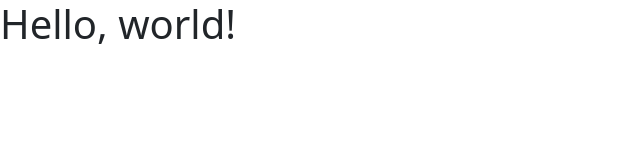
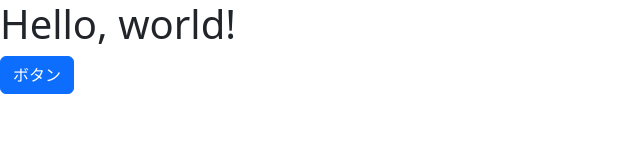
Before and after one commit to n-awamura/a, a plain HTML site: page index.html in a window 1280 px wide. Shown: the whole page, without its empty margins (0-640 px from the left). Drawn offline with nearby package versions, Linux system fonts and the light colour scheme.

Commit message:
git commit -m

```diff
--- a/index.html
+++ b/index.html
@@ -8,6 +8,7 @@
   </head>
   <body>
     <h1>Hello, world!</h1>
+    <button type="button" class="btn btn-primary">ボタン</button>
     <script src="https://cdn.jsdelivr.net/npm/bootstrap@5.3.0/dist/js/bootstrap.bundle.min.js" integrity="sha384-geWF76RCwLtnZ8qwWowPQNguL3RmwHVBC9FhGdlKrxdiJJigb/j/68SIy3Te4Bkz" crossorigin="anonymous"></script>
     <script src="https://cdn.jsdelivr.net/npm/@popperjs/core@2.11.8/dist/umd/popper.min.js" integrity="sha384-I7E8VVD/ismYTF4hNIPjVp/Zjvgyol6VFvRkX/vR+Vc4jQkC+hVqc2pM8ODewa9r" crossorigin="anonymous"></script>
     <script src="https://cdn.jsdelivr.net/npm/bootstrap@5.3.0/dist/js/bootstrap.min.js" integrity="sha384-fbbOQedDUMZZ5KreZpsbe1LCZPVmfTnH7ois6mU1QK+m14rQ1l2bGBq41eYeM/fS" crossorigin="anonymous"></script>
```
